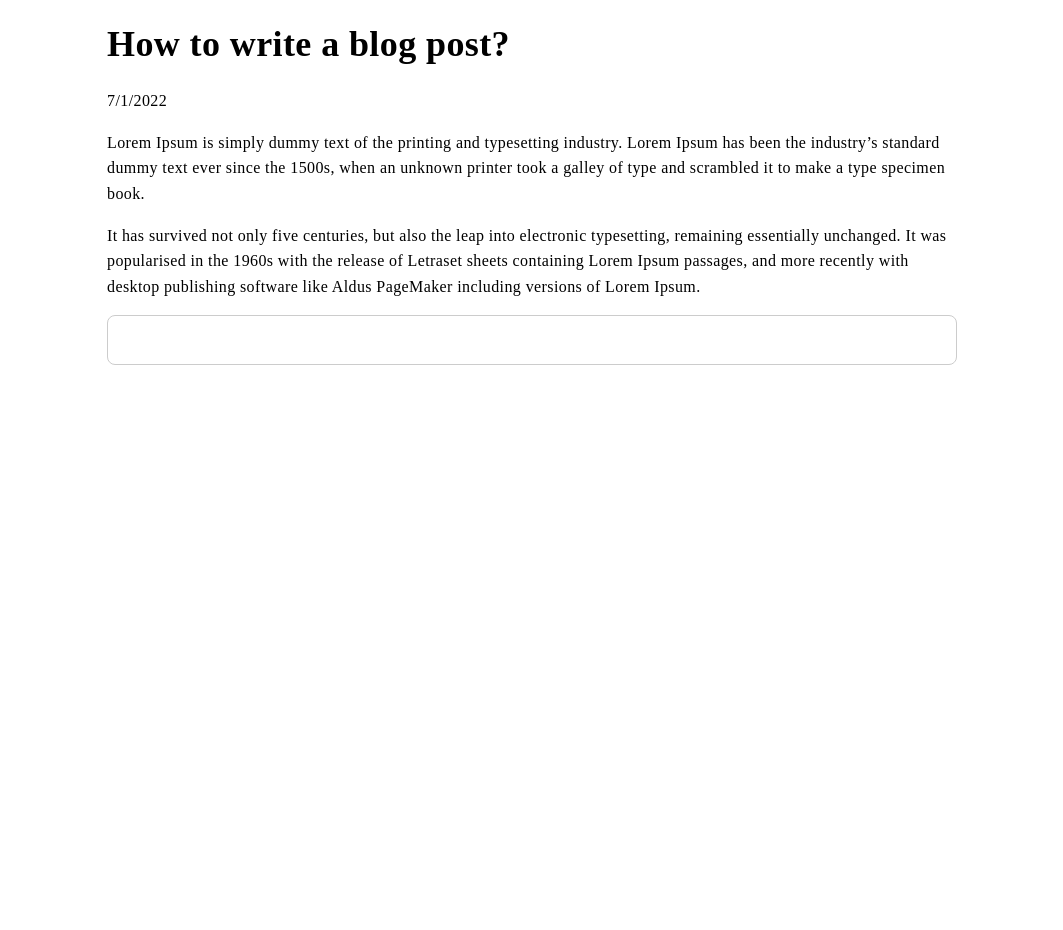
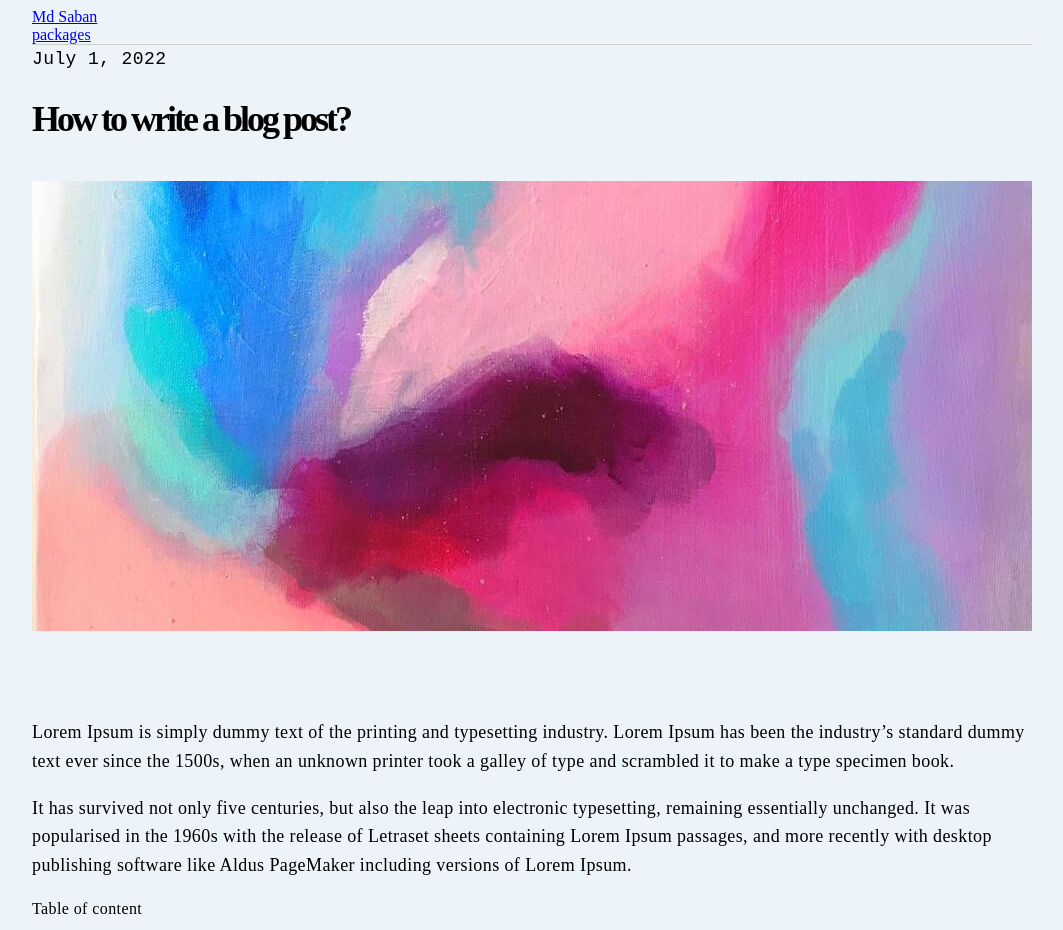
Before and after one commit to notSakib/protfolioV1, an Astro site: page /packages/hello in a window 1280 px wide. Shown: the whole page, without its empty margins (108-1171 px from the left). Before the commit the page ends 800 px from the top, so only its background shows below. Built offline with nearby package versions, Linux system fonts and the light colour scheme; Astro itself is replaced by a stand-in of ours.

Commit message:
feat: add 404, desgin changes

````diff
--- a/public/blog.less
+++ b/public/blog.less
@@ -1,28 +1,39 @@
-h1{
-    @apply text-4xl font-semibold;
-}
 h2{
-    @apply text-3xl mb-4;
+    @apply text-4xl mt-8 mb-4 font-semibold;
 }
 h3{
-    @apply text-2xl mb-4;
+    @apply text-3xl mt-8 mb-4 font-semibold;
 }
 h4{
-    @apply text-xl mb-3;
+    @apply text-2xl mt-8 mb-3 font-semibold;
 }
 .expressive-code {
     @apply my-5;
 }
 
-body {
+html {
+    scroll-behavior: smooth;
+}
+
+main {
     // background-color: #eaeaef;
-    max-width: 850px;
+    max-width: 1000px;
     margin: 0 auto;
-    // font-family: "Source Serif 4 Variable", serif;
-    // font-size: 18px;
+    font-family: "Inter Variable", serif;
+    font-size: 18px;
     font-weight: 400;
     line-height: 1.6;
     letter-spacing: 0.025rem;
+}
+
+.blog-heading {
+    line-height: 1.2;
+    letter-spacing: -3px;
+    font-weight: 600;
+}
+
+.featured-image {
+    margin: 16px 0 60px;
 }
 
 p {
@@ -53,10 +64,12 @@ ul {
  ul ul, ol ul {
     list-style-type: circle;
     list-style-position: inside;
-    margin-left: 10px;
+    margin-left: 16px;
+    margin-bottom: initial;
+
  }
  ol ol, ul ol {
     list-style-type: lower-latin;
     list-style-position: inside;
-    margin-left: 10px;
+    margin-left: 16px;
  }
--- a/src/components/Header.astro
+++ b/src/components/Header.astro
@@ -1,20 +1,28 @@
 ---
-const { href, title, body } = Astro.props;
+const { collection } = Astro.props;
 import { ViewTransitions } from 'astro:transitions';
 
 ---
 
-<nav class="mb-6 flex justify-between items-center">
+<nav class="py-6 mb-6 flex justify-between items-center">
 	<div>
-		<a class="text-xl font-medium" href="/">Md Saban</a>
+		<a class="logo text-2xl font-medium" href="/">Md Saban</a>
 	</div>
 	<div>
-		<a href="/packages">Packages</a>
+		{collection && <a class="capitalize" href={'/'+collection}>{collection}</a>}
 	</div>
 </nav>
 
 <!-- <ViewTransitions/> -->
 
 <style>
+	nav {
+		max-width: 1000px;
+		margin: 0 auto;
+		border-bottom: 1px solid #ccc;
+	}
+	.logo {
+		font-family: "Source Serif 4 Variable";
+	}
 
 </style>
--- a/src/components/TableOfContents.astro
+++ b/src/components/TableOfContents.astro
@@ -18,10 +18,11 @@ const grouppedHeadings = headings.reduce((array, heading) => {
 ---
 
 <nav id="table-of-contents" aria-label="Table Of Contents">
-  <ol>
+  <div class="uppercase font-semibold mb-4">Table of content</div>
+  <div>
     {
       grouppedHeadings.map((h) => (
-        <li>
+        <div class="mb-2">
           <a href={`#${h.slug}`}>{h.text}</a>
           {h.subheadings.length > 0 && (
             <ol>
@@ -32,24 +33,10 @@ const grouppedHeadings = headings.reduce((array, heading) => {
               ))}
             </ol>
           )}
-        </li>
+        </div>
       ))
     }
-  </ol>
-
-  <svg class="toc-progress" xmlns="http://www.w3.org/2000/svg">
-    <path
-      class="toc-marker"
-      fill="none"
-      stroke="currentColor"
-      stroke-width="2"
-      stroke-dasharray="1 0 0 1000"
-      stroke-dashoffset="1"
-      stroke-linecap="round"
-      stroke-linejoin="round"
-    ></path>
-  </svg>
-
+  </div>
 </nav>
 
 <script is:inline>
@@ -98,19 +85,10 @@ const grouppedHeadings = headings.reduce((array, heading) => {
     @apply min-w-60 h-max;
     position: sticky;
     top: 40px;
-    border: 1px solid #ccc;
-    border-radius: 8px;
-    padding: 16px;
+    font-size: 16px;
   }
   .active-toc-item {
-    color: rgb(79, 84, 175);
+    color: #0047FF;
   }
 
-  .toc-progress {
-    position: absolute;
-    top: 0;
-    left: 0;
-    width: 100%;
-    height: 100%;
-  }
 </style>
--- a/src/content/packages/hello.md
+++ b/src/content/packages/hello.md
@@ -4,7 +4,7 @@ pubDate: 2022-07-01
 description: 'This is the first post of my new Astro blog.'
 author: 'Astro Learner'
 image:
-    url: 'https://docs.astro.build/assets/full-logo-light.png'
+    url: ''
     alt: 'The full Astro logo.'
 tags: ["astro", "blogging", "learning in public"]
 ---
--- a/src/content/packages/web.mdx
+++ b/src/content/packages/web.mdx
@@ -4,7 +4,7 @@ pubDate: 2022-07-01
 description: 'This is the first post of my new Astro blog.'
 author: 'Astro Learner'
 image:
-    url: 'https://docs.astro.build/assets/full-logo-light.png'
+    url: ''
     alt: 'The full Astro logo.'
 tags: ["astro", "blogging", "learning in public"]
 ---
@@ -39,10 +39,10 @@ I don’t want to do a complete rewrite of the docs, so let’s first get out of
 ## Why react is better than vue
 
 React is better than vue because of the following reasons:
- - React is more popular than vue
-    1. React has a larger community
-    2. React has more job opportunities
- - React has more libraries
+- React is more popular than vue
+  - React has a larger community
+- React has more job opportunities
+- React has more libraries
 
 ```ts title="/some.ts"
 // read-only
--- a/src/layouts/BlogLayout.astro
+++ b/src/layouts/BlogLayout.astro
@@ -3,12 +3,32 @@ import "@fontsource-variable/inter";
 import "@fontsource-variable/source-serif-4";
 
 import "../../public/blog.less";
+import myImage from "@/images/placeholder-1.jpeg";
 
 import Header from "@/components/Header.astro";
 import TableOfContents from "@/components/TableOfContents.astro";
+import { Image } from 'astro:assets'
 
-const { postDetails, headings } = Astro.props;
-const { title, pubDate, description } = postDetails;
+const { postDetails, headings, collection } = Astro.props;
+const { title, pubDate, description, image } = postDetails;
+
+const formattedPublishDate = (inputDate) => {
+  const dateOptions = {
+    year: "numeric",
+    month: "long",
+    day: "numeric",
+  };
+  return new Date(inputDate).toLocaleDateString("en-US", dateOptions);
+}
+
+function getRandomColor() {
+  const colors = [ '#fff1e6', '#ecf4f9', '#f8f7ff', '#fbfefb', '#f8f4ff' ]
+  const randomIndex = Math.floor(Math.random() * colors.length);
+  let color = colors[randomIndex]
+  if(!pubDate) color = '#fff'
+  const style = `background-color: ${color};`
+  return style
+}
 ---
 
 <!doctype html>
@@ -21,16 +41,18 @@ const { title, pubDate, description } = postDetails;
     <link rel="icon" type="image" href="/favicon.ico" />
     <title>{title}</title>
   </head>
-  <body class="pt-10">
-    <!-- <Header /> -->
+  <body style={getRandomColor()}>
+    {pubDate && <Header collection={collection} />}
+    <main>
       {
         pubDate ? (
-        <h1 class="mt-10">{title}</h1>
-        <div class="mb-8">{new Date(pubDate).toLocaleDateString()}</div>
-        <section class="blog flex gap-10 mb-20">
-          <main>
+          <div class="mt-20 text-base" style="font-family: monospace;">{formattedPublishDate(new Date(pubDate))}</div>
+          <h1 class="blog-heading mb-8 text-[64px]">{title}</h1>
+          <Image src={image.url || myImage} inferSize alt={title} class="featured-image" />
+          <section class="blog flex gap-20 mb-20">
+            <article>
               <slot />
-          </main>
+            </article>
             <aside>
               <TableOfContents headings={headings} />
             </aside>
@@ -39,5 +61,6 @@ const { title, pubDate, description } = postDetails;
           <slot />
         )
       }
+    </main>
   </body>
 </html>
--- /dev/null
+++ b/src/pages/404.astro
@@ -0,0 +1,26 @@
+---
+import Layout from "@/layouts/BlogLayout.astro";
+
+const obj = {
+  title: "404 | Md Saban",
+};
+---
+
+<Layout postDetails={obj}>
+  <main class="min-h-[90vh] min-w-full flex items-center justify-center">
+    <div class="text-center">
+      <h1 class="text-2xl">404 🧐 page not found</h1>
+
+      <div class="flex mt-10">
+        <div class="pr-4 mr-4 border-r-2">
+          <a href="mailto:contact@mdsaban.com">contact@mdsaban.com</a>
+        </div>
+        <div>
+          <a href="https://www.linkedin.com/in/iamsaban/" target="_blank"
+            >LinkedIn</a
+          >
+        </div>
+      </div>
+    </div>
+  </main>
+</Layout>
--- a/src/pages/blog/[...slug].astro
+++ b/src/pages/blog/[...slug].astro
@@ -10,13 +10,14 @@ export async function getStaticPaths() {
     params: { slug: post.slug },
     props: {
       post,
+      collection: COLLECTION_NAME
     },
   }));
 }
 
-const { post  } = Astro.props;
+const { post, collection } = Astro.props;
 const { Content, headings } = await post.render();
 ---
-<BlogLayout postDetails={post.data} headings={headings}>
+<BlogLayout postDetails={post.data} collection={collection} headings={headings}>
     <Content />
 </BlogLayout>
--- a/src/pages/packages/[...slug].astro
+++ b/src/pages/packages/[...slug].astro
@@ -10,13 +10,14 @@ export async function getStaticPaths() {
     params: { slug: post.slug },
     props: {
       post,
+      collection: COLLECTION_NAME
     },
   }));
 }
 
-const { post  } = Astro.props;
+const { post, collection } = Astro.props;
 const { Content, headings } = await post.render();
 ---
-<BlogLayout postDetails={post.data} headings={headings}>
+<BlogLayout postDetails={post.data} collection={collection} headings={headings}>
     <Content />
 </BlogLayout>
--- a/src/pages/packages/index.astro
+++ b/src/pages/packages/index.astro
@@ -5,14 +5,27 @@ const blogEntries = await getCollection("packages");
 const obj = {
   title: "Md Saban",
 };
+
+const formattedPublishDate = (inputDate) => {
+  const dateOptions = {
+    year: "numeric",
+    month: "long",
+    day: "numeric",
+  };
+  return new Date(inputDate).toLocaleDateString("en-US", dateOptions);
+}
+
 ---
 <Layout postDetails={obj}>
+  <h1 class="text-5xl font-semibold mt-20 mb-10">Latest Post</h1>
+
   {
     blogEntries.map((item) => {
       const slug = `/packages/${item.slug}`
       return (
-      <a href={slug} class="block p-3 border border-stone-400 mb-4">
+      <a href={slug} class="flex justify-between items-center p-3 border-b mb-4">
         <div class="text-2xl">{item.data.title}</div>
+        <div class="text-sm">{formattedPublishDate(item.data.pubDate)}</div>
       </a>
     )})
   }
````
Also changed, not shown: src/images/placeholder-1.jpeg (added). Lines whose indentation alone changed are shown as unchanged.
